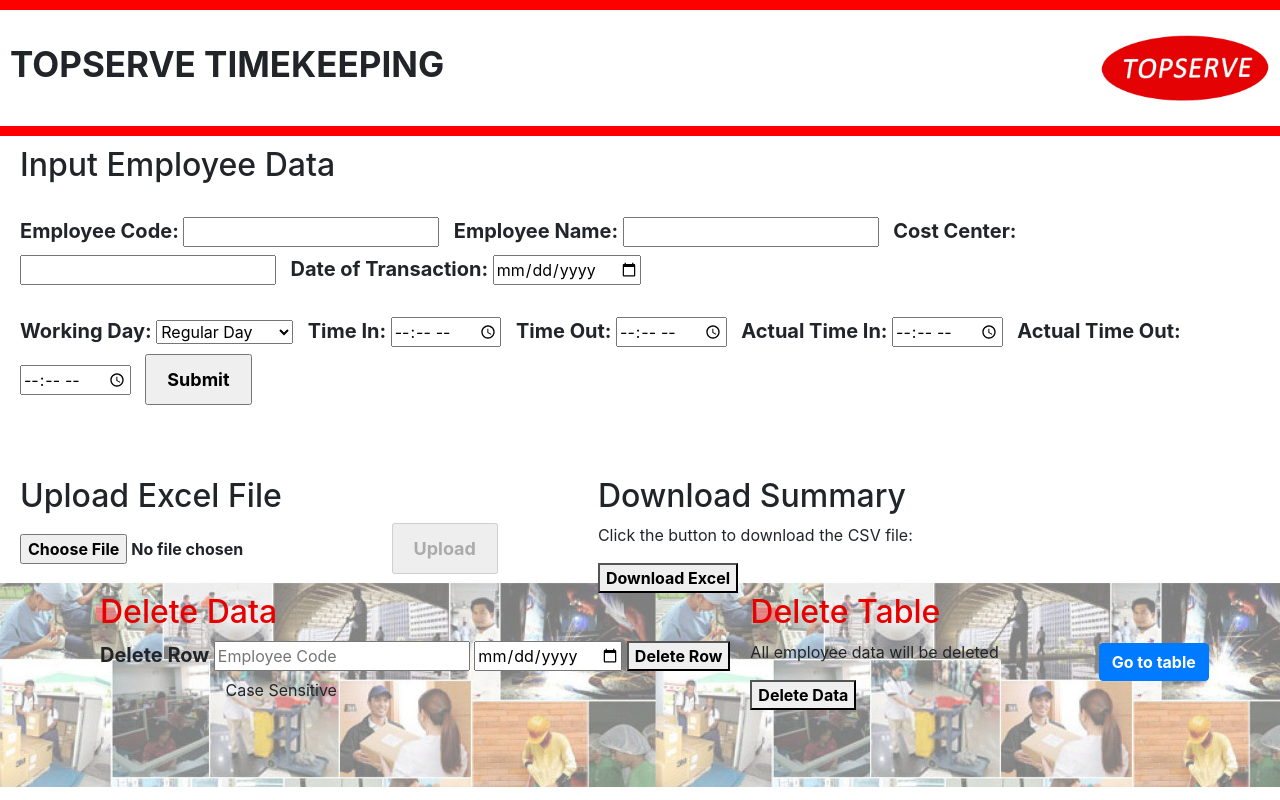
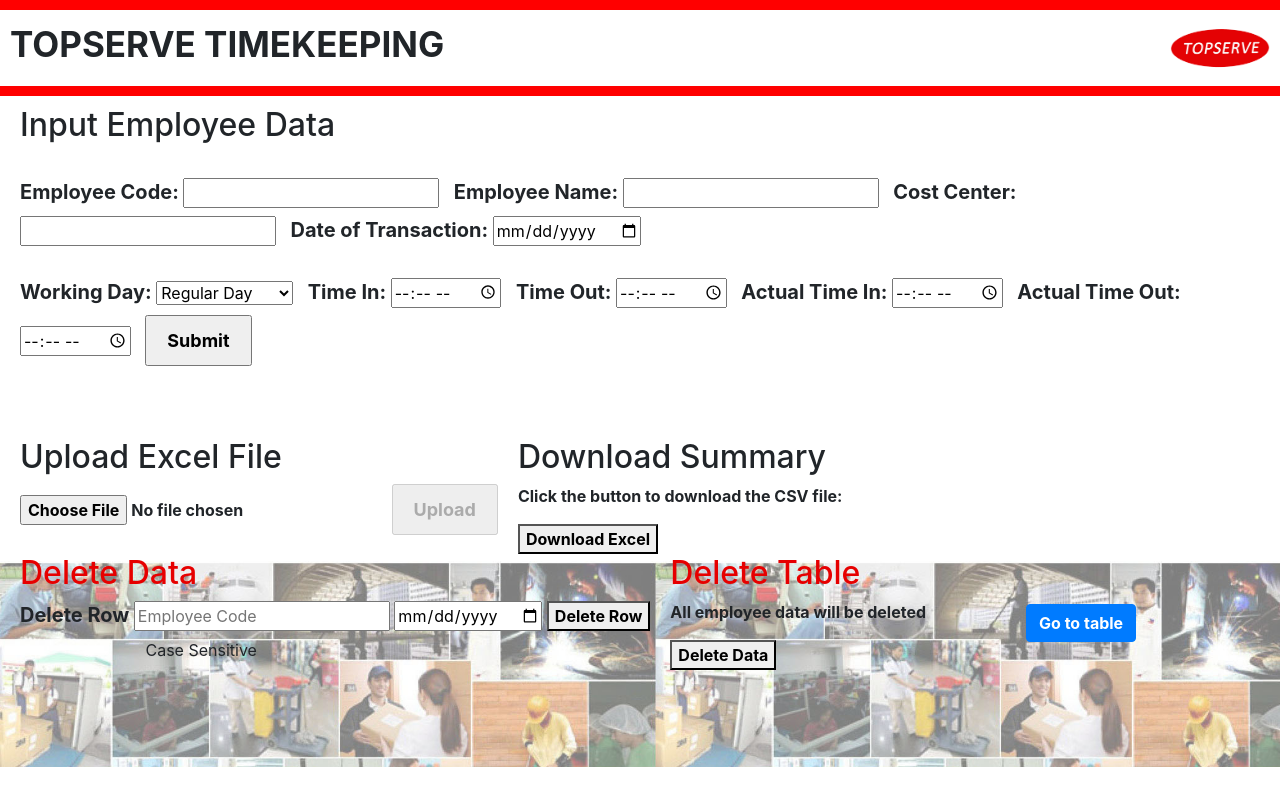
Before and after one commit to IsraelEphraim/DTR-Generator, a Flask app: page / in a window 1280 px wide. Run offline with Flask 3, Linux system fonts and the light colour scheme; some libraries are stand-ins or nearby versions.

Commit message:
commit israel laptop June 9

```diff
--- a/template/index.html
+++ b/template/index.html
@@ -79,7 +79,7 @@
             }
 
             .logo {
-              max-width: 170px;
+              max-width: 100px;
               height: auto;
             }
 
@@ -185,16 +185,16 @@
   </script>
 </div>
 
-<div style="float: left; margin-left: 100px;">
+<div style="float: left; margin-left: 20px;">
   <h2>Download Summary</h2>
-  <p>Click the button to download the CSV file:</p>
+  <p style="font-weight: bold;">Click the button to download the CSV file:</p>
   <a href="/download"><button id="downloadButton" style="font-weight: bold;">Download Excel</button></a>
 </div>
 
 
 
 
-<div style="float: left; margin-left: 100px;">
+<div style="float: left; margin-left: 20px;">
     <h2 class="h3-bgcolor">Delete Data</h2>
     <form method="post" action="/delete">
       <label for="delete_employee_code">Delete Row</label>
@@ -208,7 +208,7 @@
 <div style="float: left; margin-left: 20px;">
     <h2 class="h3-bgcolor">Delete Table</h2>
     <form method="post" action="/delete_data" onsubmit="return confirmDelete();">
-      <p>All employee data will be deleted</p>
+      <p style="font-weight: bold;">All employee data will be deleted</p>
       <button type="submit" name="/delete_data" style="font-weight: bold;">Delete Data</button>
     </form>
     <script>
```
